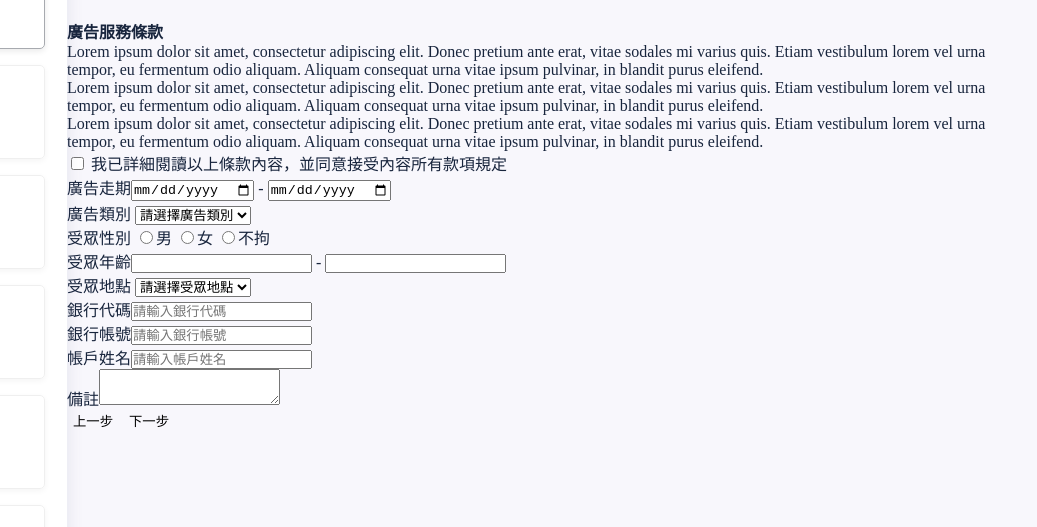
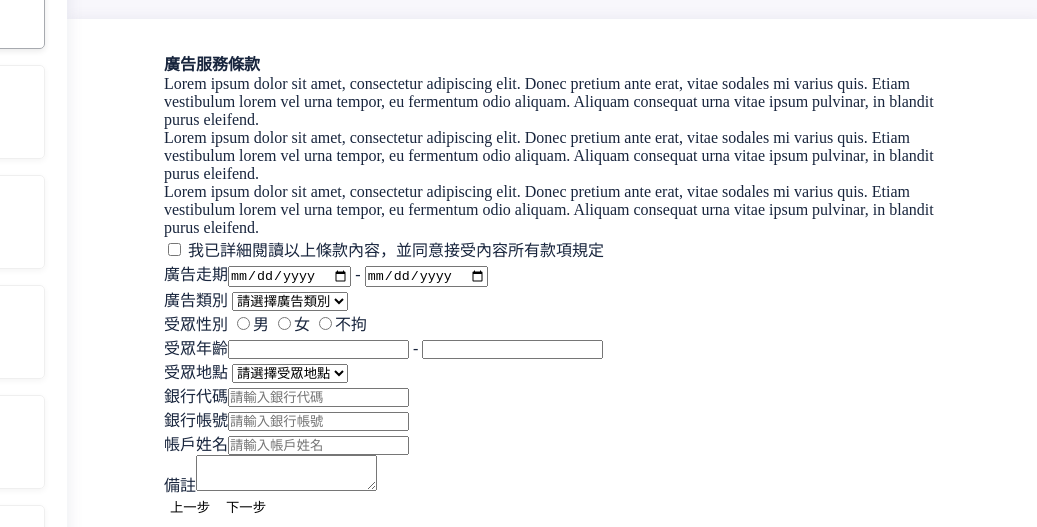
Before and after one commit to wintersprouter/ad-platform, a website built with webpack: page Index.html in a window 1280 px wide. Shown: the part 101-628 px from the top of the page, 243-1280 px from the left. Built offline with nearby package versions, Linux system fonts and the light colour scheme.

Commit message:
style: modify form-panel layout

```diff
--- a/Index.html
+++ b/Index.html
@@ -26,7 +26,7 @@
       </div>
       <div class="right-content">
         <div id="step-control" class="stepper-panel">
-          <div class="stepper-container">
+          <div class="container stepper-container">
             <div class="step checked">
               <div class="circle-container"></div>
               <div class="label-container">啟用廣告服務</div>
@@ -44,7 +44,7 @@
           </div>
         </div>
         <div class="form-panel">
-          <div class="form-container">
+          <div class="container form-container">
             <form id="a-form">
               <div class="form-content">
                 <div class="part">
--- a/src/scss/main.scss
+++ b/src/scss/main.scss
@@ -368,14 +368,18 @@ nav {
 .right-content {
   flex: 1;
   // 已經規定 card-list-panel 的寬度為 250px，因此以上設定的意思是指現在把 main-content 中剩下來的空間，都分配給 right-content。
+  display: flex;
+  flex-direction: column;
+  .container {
+    width: 80%;
+    margin: 0 auto;
+  }
 }
 
 .stepper-panel {
   height: 120px;
   padding-top: 40px;
   .stepper-container {
-    width: 80%;
-    margin: 0 auto;
     display: flex;
   }
   .step {
@@ -419,3 +423,10 @@ nav {
     }
   }
 }
+
+.form-panel {
+  @extend %standard-boxshadow;
+  background-color: $white;
+  padding: 32px 0;
+  flex: 1;
+}
```
